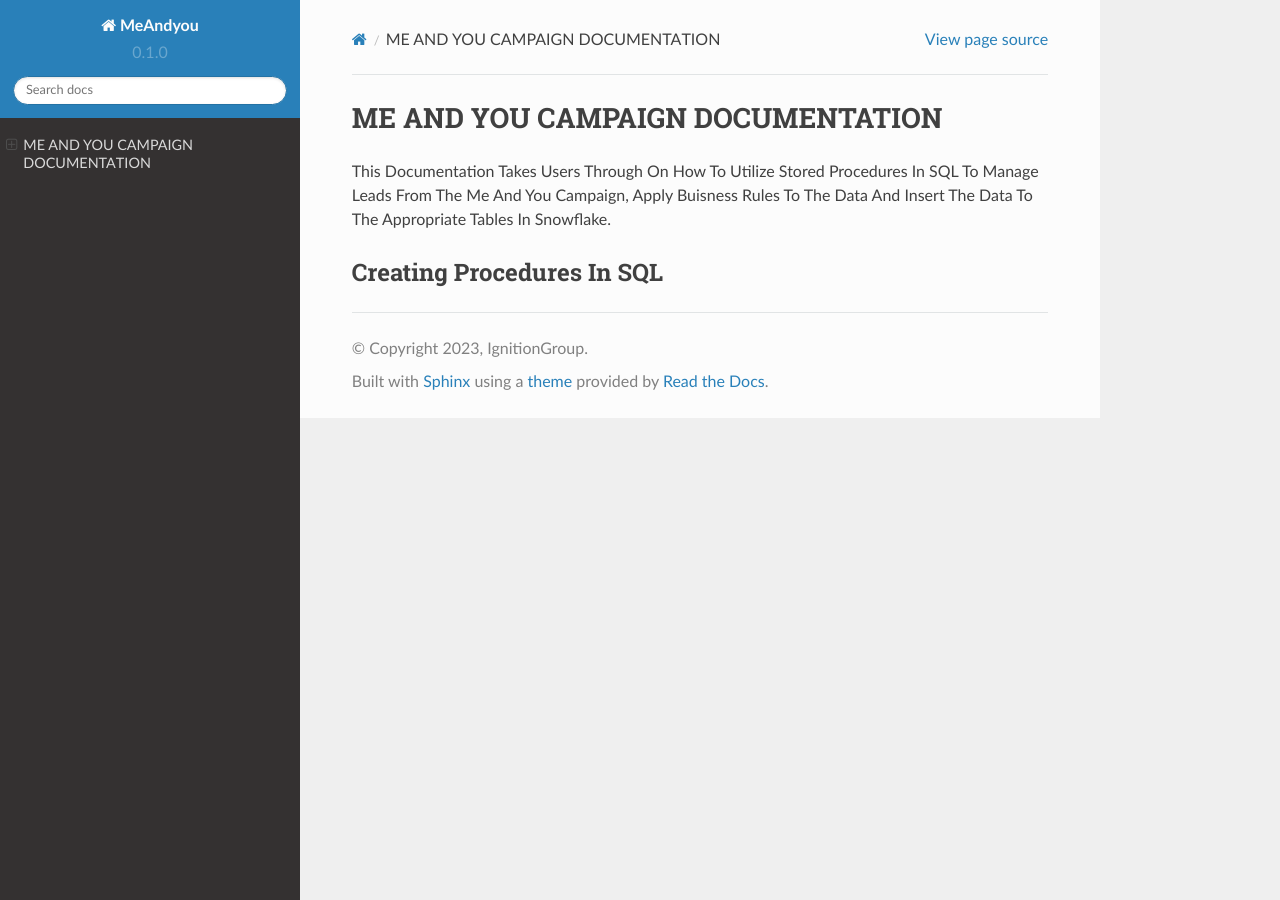
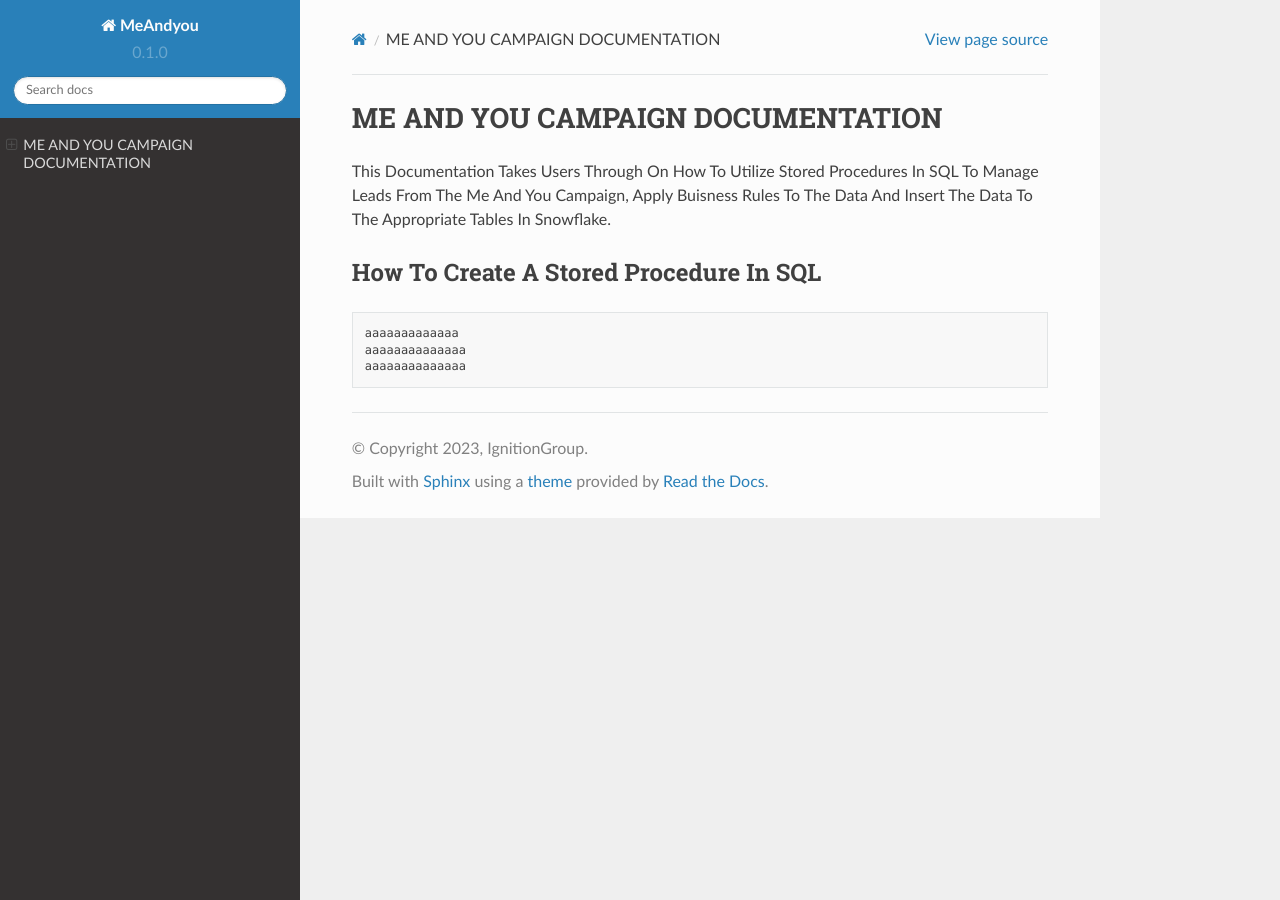
Before and after one commit to MPILOGUM114/MeAndYou, a Sphinx documentation site: the page built from docs/source/index.rst, in a window 1280 px wide. Built offline with Sphinx 7.4.7 and the Read the Docs theme 2.0.0, drawn with Linux system fonts in a browser that asks for light colours.

Commit message:
Update index.rst

```diff
--- a/docs/source/index.rst
+++ b/docs/source/index.rst
@@ -5,5 +5,11 @@ This Documentation Takes Users Through On How To Utilize Stored Procedures In SQ
 The Data And Insert The Data To The Appropriate Tables In Snowflake.
 
 
-Creating Procedures In SQL
--------------------------
+How To Create A Stored Procedure In SQL
+---------------------------------------
+
+.. code-block::
+
+     aaaaaaaaaaaaa
+     aaaaaaaaaaaaaa
+     aaaaaaaaaaaaaa
```
